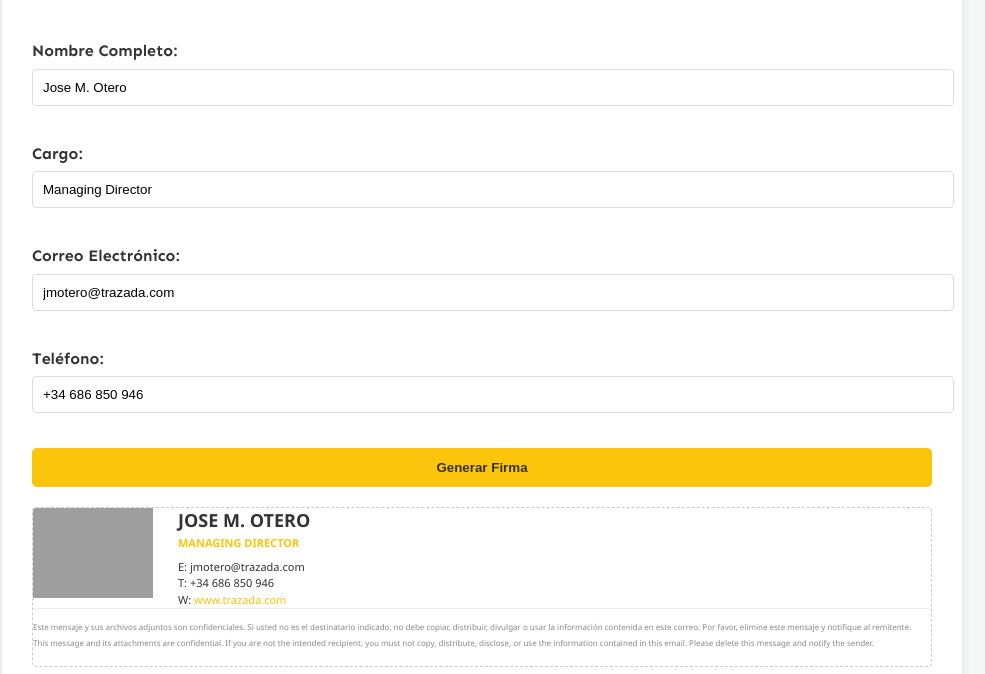
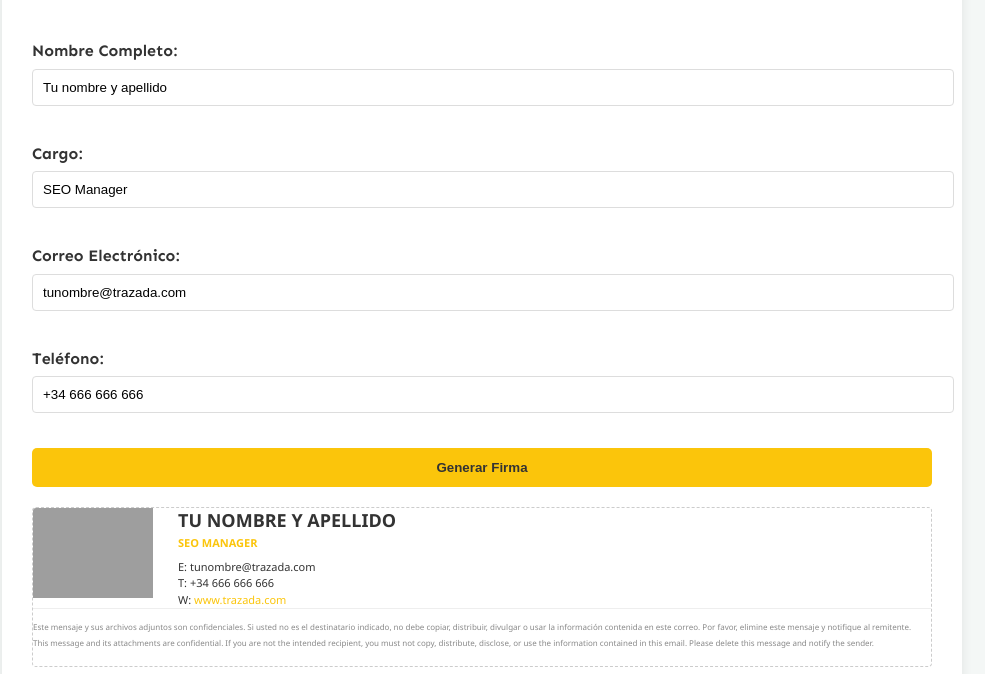
Before and after one commit to jmotero1975/firma-trazada, a plain HTML site: page index.html in a window 1280 px wide. Shown: the part 126-800 px from the top of the page, without its empty margins (158-1143 px from the left). Drawn offline with Linux system fonts and the light colour scheme.

Commit message:
Update index.html

```diff
--- a/index.html
+++ b/index.html
@@ -186,10 +186,10 @@ function generateSignature() {
 
     // Preload con valores de ejemplo
     document.addEventListener('DOMContentLoaded', () => {
-      document.getElementById('fullName').value = 'Jose M. Otero';
-      document.getElementById('position').value = 'Managing Director';
-      document.getElementById('email').value = 'jmotero@trazada.com';
-      document.getElementById('phone').value = '+34 686 850 946';
+      document.getElementById('fullName').value = 'Tu nombre y apellido';
+      document.getElementById('position').value = 'SEO Manager';
+      document.getElementById('email').value = 'tunombre@trazada.com';
+      document.getElementById('phone').value = '+34 666 666 666';
       generateSignature();
     });
   </script>
```
